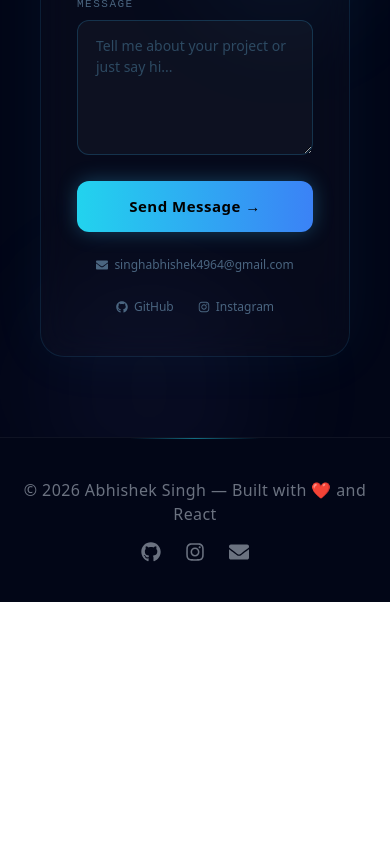
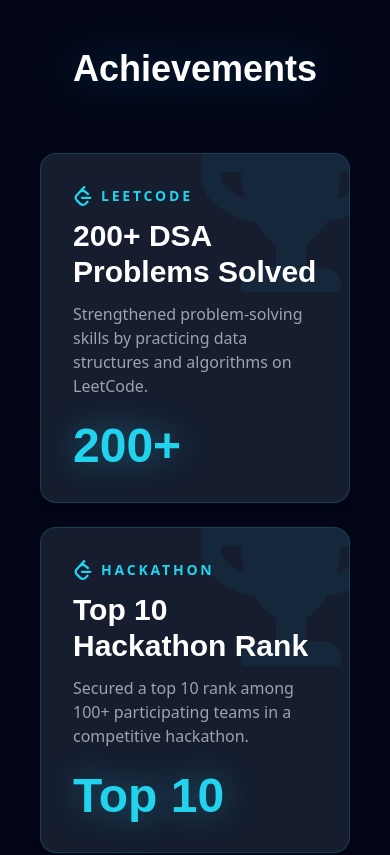
Before and after one commit to Abhishek9885/My-Portfolio, a React (Vite) app: page / in a window 390 px wide. Shown: the part 6680-7535 px from the top of the page. Before the commit the page ends 7282 px from the top, so only its background shows below. Built offline with nearby package versions, Linux system fonts and the light colour scheme; no server answers; a web font is replaced by a local one.

Commit message:
Add portfolio achievements and certificate preview

```diff
--- a/src/App.jsx
+++ b/src/App.jsx
@@ -8,13 +8,14 @@
 import { Skills } from "./components/Skills";
 import { Projects } from "./components/Projects";
 import { Certificates } from "./components/Certificates";
+import { Achievements } from "./components/Achievements";
 import { ContactSection } from "./components/ContactSection";
 import { Footer } from "./components/Footer";
 import { CustomCursor } from "./components/CustomCursor";
 
 // Hooks & Data
 import { useGithubProjects } from "./hooks/useGithubProjects";
-import { roles, certificates, skills } from "./data";
+import { roles, certificates, achievements, skills } from "./data";
 
 export default function Portfolio() {
   const [dark, setDark] = useState(true);
@@ -49,7 +50,7 @@
   // Scroll spy for Navbar
   useEffect(() => {
     const handleScroll = () => {
-      const sections = ["home", "about", "skills", "projects", "certificates", "contact"];
+      const sections = ["home", "about", "skills", "projects", "certificates", "achievements", "contact"];
       sections.forEach((id) => {
         const el = document.getElementById(id);
         if (el) {
@@ -76,6 +77,7 @@
       <Skills skills={skills} />
       <Projects projects={projects} selectedProject={selectedProject} setSelectedProject={setSelectedProject} />
       <Certificates certificates={certificates} setSelectedCert={setSelectedCert} />
+      <Achievements achievements={achievements} />
       <ContactSection />
 
       <Footer />
@@ -92,7 +94,16 @@
             className="max-w-4xl w-full relative"
           >
             <button className="absolute -top-10 right-0 text-white hover:text-cyan-400 text-xl font-bold">✕ Close</button>
-            <img src={selectedCert.img} className="rounded-2xl w-full shadow-2xl border border-white/10" alt={selectedCert.title} />
+            {selectedCert.previewUrl ? (
+              <iframe
+                src={selectedCert.previewUrl}
+                title={selectedCert.title}
+                className="rounded-2xl w-full h-[70vh] shadow-2xl border border-white/10 bg-slate-900"
+                allow="autoplay"
+              />
+            ) : (
+              <img src={selectedCert.img} className="rounded-2xl w-full shadow-2xl border border-white/10" alt={selectedCert.title} />
+            )}
             <p className="text-center mt-6 text-white text-xl font-medium tracking-wide">{selectedCert.title}</p>
           </motion.div>
         </div>
--- /dev/null
+++ b/src/components/Achievements.jsx
@@ -0,0 +1,53 @@
+import { motion } from "framer-motion";
+import { FaTrophy } from "react-icons/fa";
+import { SiLeetcode } from "react-icons/si";
+
+const MotionArticle = motion.article;
+
+export function Achievements({ achievements }) {
+  return (
+    <section id="achievements" className="px-10 py-24 text-center border-b border-white/5">
+      <h2 className="text-4xl font-display font-bold mb-16 text-white drop-shadow-[0_0_20px_rgba(56,189,248,0.3)]">
+        Achievements
+      </h2>
+      <div className="max-w-3xl mx-auto space-y-6">
+        {achievements.map((achievement, index) => (
+          <a
+            key={achievement.title}
+            href={achievement.url}
+            target="_blank"
+            rel="noopener noreferrer"
+            className="block"
+            aria-label={`View ${achievement.platform} profile`}
+          >
+            <MotionArticle
+              initial={{ opacity: 0, y: 24 }}
+              whileInView={{ opacity: 1, y: 0 }}
+              viewport={{ once: true }}
+              transition={{ delay: index * 0.1, duration: 0.5 }}
+              whileHover={{ y: -6 }}
+              className="group relative overflow-hidden rounded-2xl border border-cyan-400/20 bg-slate-800/70 p-8 text-left shadow-xl transition-all duration-300 hover:border-cyan-400/50 hover:shadow-[0_15px_35px_rgba(34,211,238,0.16)]"
+            >
+            <div className="absolute -right-8 -top-8 text-cyan-400/5 transition-transform duration-500 group-hover:scale-110">
+              <FaTrophy size={180} />
+            </div>
+            <div className="relative flex flex-col gap-6 sm:flex-row sm:items-center sm:justify-between">
+              <div>
+                <span className="mb-3 inline-flex items-center gap-2 text-sm font-semibold uppercase tracking-[0.2em] text-cyan-400">
+                  <SiLeetcode size={20} />
+                  {achievement.platform}
+                </span>
+                <h3 className="text-3xl font-display font-bold text-white">{achievement.title}</h3>
+                <p className="mt-3 max-w-xl text-gray-400">{achievement.description}</p>
+              </div>
+              <div className="shrink-0 text-5xl font-display font-bold text-cyan-400 drop-shadow-[0_0_16px_rgba(34,211,238,0.4)]">
+                {achievement.count}
+              </div>
+            </div>
+            </MotionArticle>
+          </a>
+        ))}
+      </div>
+    </section>
+  );
+}
--- a/src/components/Navbar.jsx
+++ b/src/components/Navbar.jsx
@@ -7,7 +7,7 @@
         Abhishek<span className="text-cyan-400">.</span>
       </h1>
       <div className="hidden md:flex gap-8 text-sm font-medium">
-        {["home", "about", "skills", "projects", "certificates", "contact"].map((id) => (
+        {["home", "about", "skills", "projects", "certificates", "achievements", "contact"].map((id) => (
           <a
             key={id}
             href={`#${id}`}
--- a/src/data.jsx
+++ b/src/data.jsx
@@ -21,7 +21,28 @@
   { img: certi5, title: "C Programming" },
   { img: certi6, title: "Cyber Security" },
   { img: certi7, title: "WEB-A-THON 2.0" },
-  { img: certi8, title: "Java Certificate" }
+  { img: certi8, title: "Java Certificate" },
+  {
+    img: "https://drive.google.com/thumbnail?id=1qw05CUVfesjBudpbTiA5SS0djwEyhrL1&sz=w1200",
+    previewUrl: "https://drive.google.com/file/d/1qw05CUVfesjBudpbTiA5SS0djwEyhrL1/preview",
+    title: "Hackathon Certificate"
+  }
+];
+
+export const achievements = [
+  {
+    platform: "LeetCode",
+    url: "https://leetcode.com/u/Abhishek_9415/",
+    title: "200+ DSA Problems Solved",
+    count: "200+",
+    description: "Strengthened problem-solving skills by practicing data structures and algorithms on LeetCode."
+  },
+  {
+    platform: "Hackathon",
+    title: "Top 10 Hackathon Rank",
+    count: "Top 10",
+    description: "Secured a top 10 rank among 100+ participating teams in a competitive hackathon."
+  }
 ];
 
 export const skills = [
```
